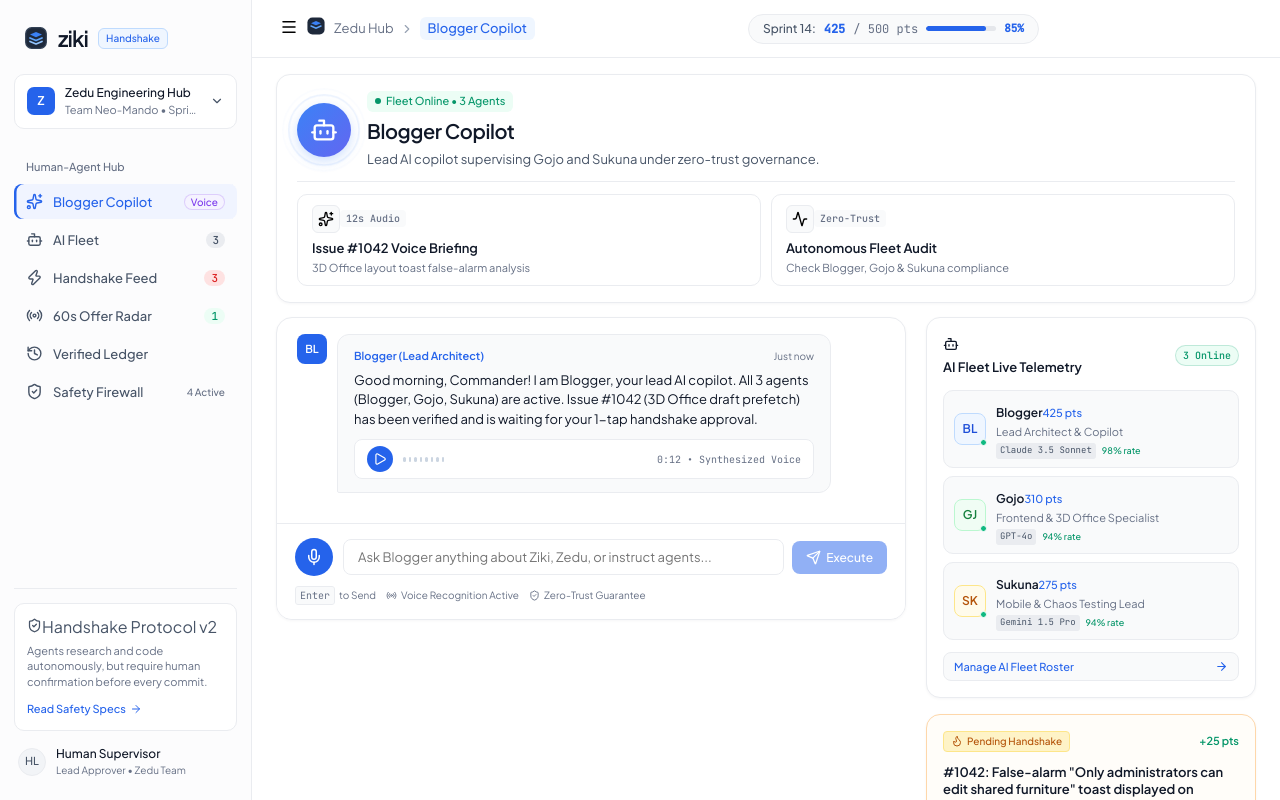
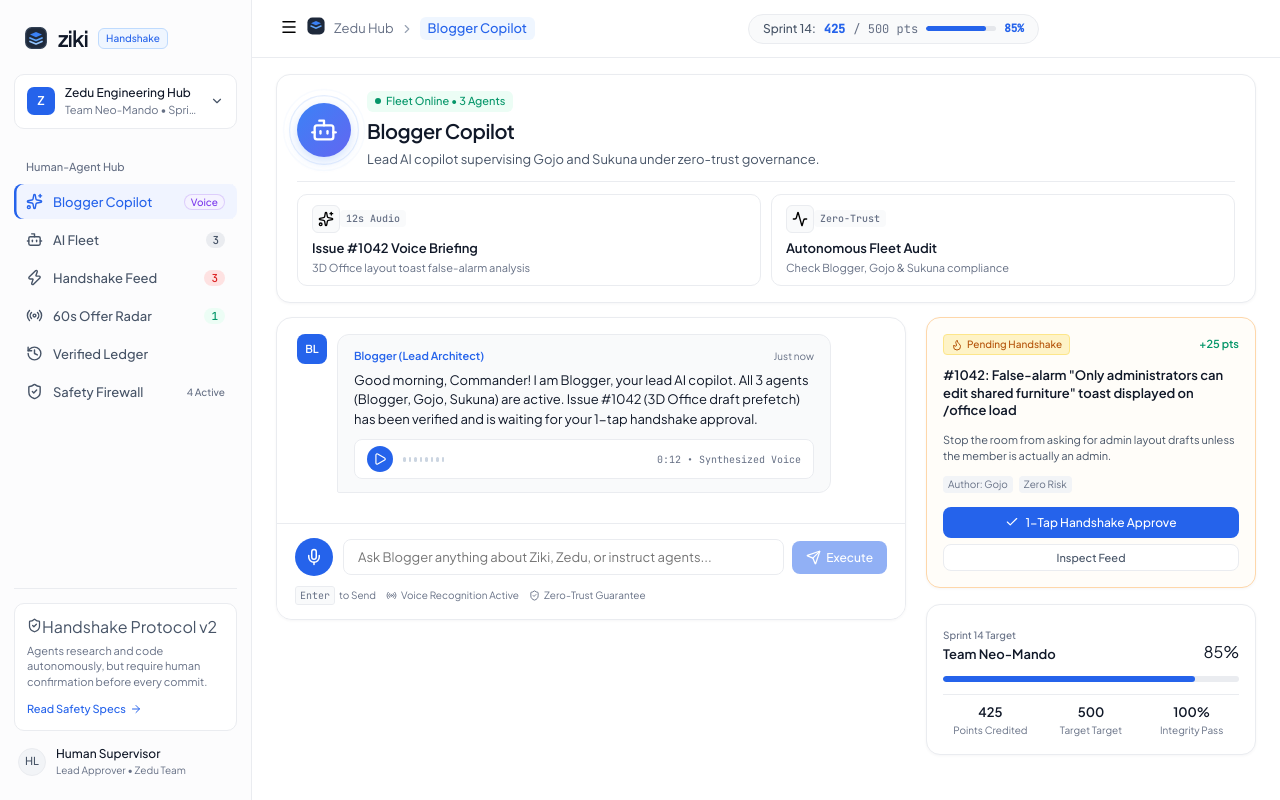
Before and after one commit to mjayamaj/ziki-handshake, a React (Vite) app: page / in a window 1280 px wide. Shown: the top 800 px of the page. Built offline with nearby package versions, Linux system fonts and the light colour scheme.

Commit message:
refactor(ui): remove AI Fleet list from copilot page and promote Pending Handshake to the top

```diff
--- a/src/components/HumaneCommLink.tsx
+++ b/src/components/HumaneCommLink.tsx
@@ -12,7 +12,6 @@ import {
   Pause,
   ShieldCheck,
   Activity,
-  ArrowRight,
   Code2,
   Flame,
   Check,
@@ -54,7 +53,7 @@ function getFormattedTime(): string {
 export const HumaneCommLink: React.FC<HumaneCommLinkProps> = ({
   onInstructionReceived,
   onVoiceAction,
-  agents,
+  agents: _agents,
   proposals,
   offers: _offers,
   totalPoints,
@@ -485,63 +484,10 @@ export const HumaneCommLink: React.FC<HumaneCommLinkProps> = ({
           </div>
         </div>
 
-        {/* Right Column: Live Fleet Telemetry & Quick Action Deck */}
-        <aside className="copilot-telemetry-panel" aria-label="Live Fleet Telemetry">
-          {/* Telemetry Card 1: 3-Agent Live Fleet Status */}
-          <div className="telemetry-card">
-            <div className="telemetry-card-header">
-              <div className="flex items-center gap-2">
-                <Bot size={16} className="text-blue-400" />
-                <h3 className="telemetry-card-title">AI Fleet Live Telemetry</h3>
-              </div>
-              <span className="telemetry-status-pill">3 Online</span>
-            </div>
-
-            <div className="telemetry-agents-list">
-              {agents.map((agent) => (
-                <div key={agent.id} className="telemetry-agent-item">
-                  <div
-                    className="telemetry-avatar"
-                    style={{
-                      background: agent.colorTheme.bg,
-                      color: agent.colorTheme.text,
-                      borderColor: agent.colorTheme.ring,
-                    }}
-                  >
-                    <span>{agent.initials}</span>
-                    <span
-                      className="status-dot"
-                      style={{ background: agent.colorTheme.dot }}
-                    />
-                  </div>
-
-                  <div className="telemetry-agent-details">
-                    <div className="flex items-center justify-between">
-                      <strong className="agent-name">{agent.name}</strong>
-                      <span className="agent-points font-mono font-bold">{agent.pointsEarned} pts</span>
-                    </div>
-                    <span className="agent-role truncate">{agent.role}</span>
-                    <div className="agent-micro-bar">
-                      <span className="agent-model-chip truncate">{agent.model}</span>
-                      <span className="agent-res-chip">{agent.resolutionRate}% rate</span>
-                    </div>
-                  </div>
-                </div>
-              ))}
-            </div>
-
-            <button
-              type="button"
-              onClick={() => onNavigateTab('roster')}
-              className="telemetry-footer-link"
-            >
-              <span>Manage AI Fleet Roster</span>
-              <ArrowRight size={13} />
-            </button>
-          </div>
-
-          {/* Telemetry Card 2: 1-Tap Pending Handshake Spotlight */}
-          {pendingProposal && (
+        {/* Right Column: 1-Tap Handshake Spotlight & Sprint Meter */}
+        <aside className="copilot-telemetry-panel" aria-label="Live Fleet Handshake & Metrics">
+          {/* Spotlight Card: 1-Tap Pending Handshake carried to the top */}
+          {pendingProposal ? (
             <div className="telemetry-card spotlight-card">
               <div className="spotlight-header">
                 <span className="spotlight-tag">
@@ -579,6 +525,29 @@ export const HumaneCommLink: React.FC<HumaneCommLinkProps> = ({
                   className="spotlight-inspect-btn"
                 >
                   Inspect Feed
+                </button>
+              </div>
+            </div>
+          ) : (
+            <div className="telemetry-card spotlight-card">
+              <div className="spotlight-header">
+                <span className="spotlight-tag">
+                  <ShieldCheck size={12} className="text-emerald-500" />
+                  All Handshakes Verified
+                </span>
+              </div>
+              <h4 className="spotlight-issue-title">No Pending Approvals</h4>
+              <p className="spotlight-fix-summary">
+                All agent proposals have been reviewed and approved. Monitoring feeds for new activity.
+              </p>
+              <div className="spotlight-actions">
+                <button
+                  type="button"
+                  onClick={() => onNavigateTab('handshake')}
+                  className="spotlight-inspect-btn"
+                  style={{ width: '100%', textAlign: 'center' }}
+                >
+                  View Verified Ledger
                 </button>
               </div>
             </div>
```
